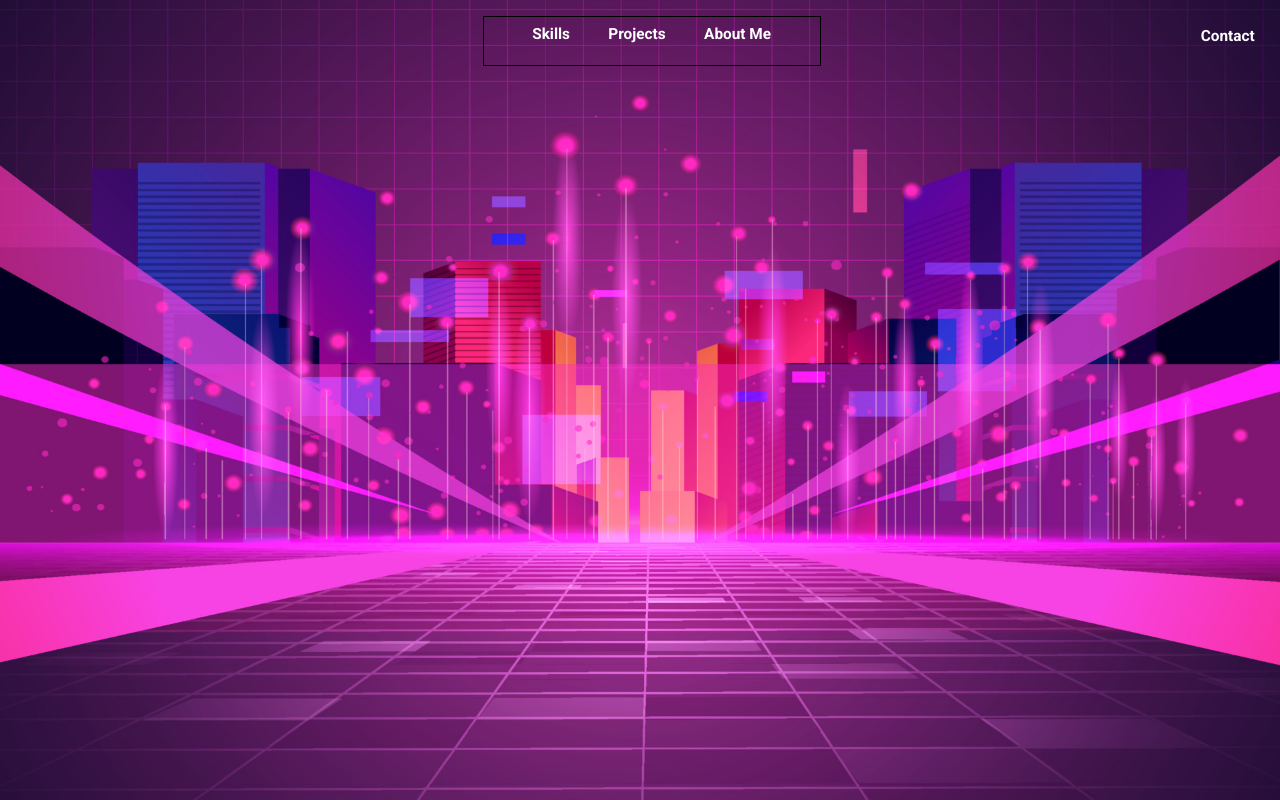
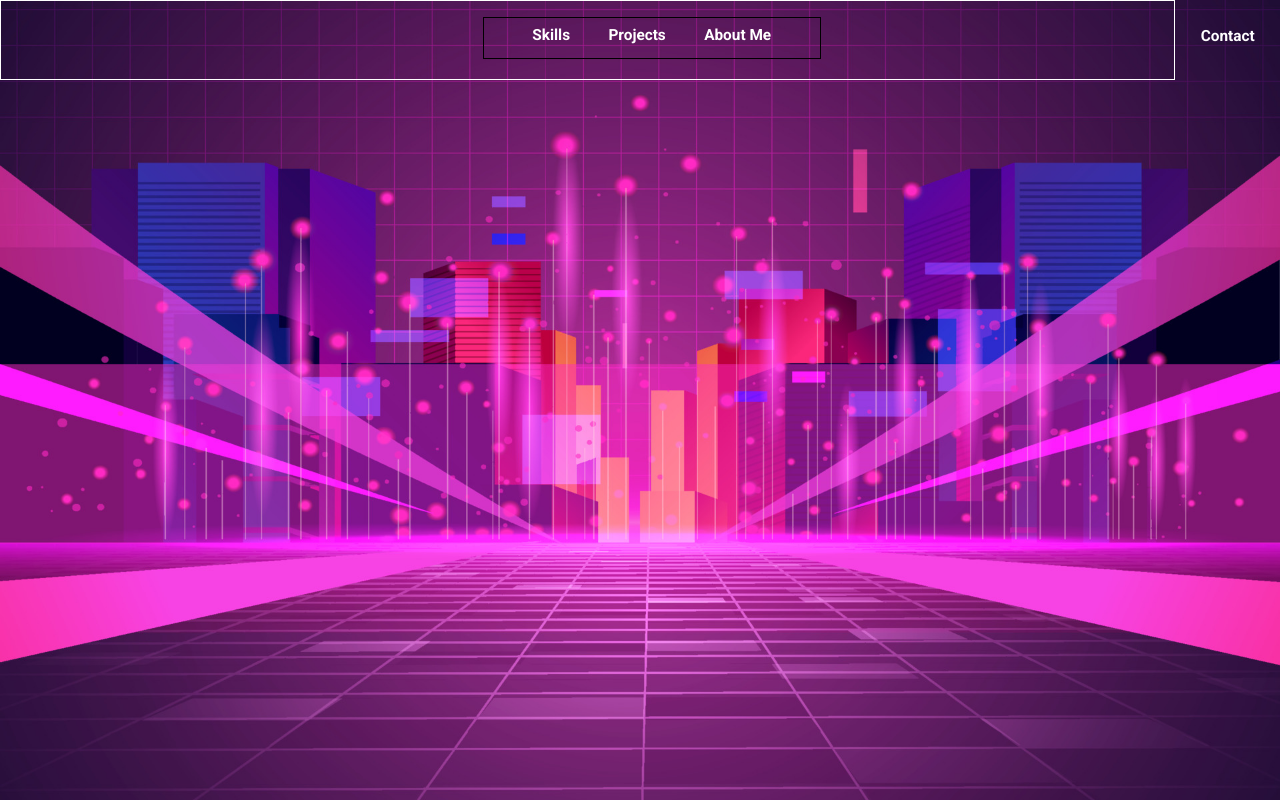
Before and after one commit to igorvargasp/portfolio, a React (Create React App) app: page / in a window 1280 px wide. Built offline with nearby package versions, Linux system fonts and the light colour scheme.

Commit message:
fixing issues

```diff
--- a/src/components/Header/header.css
+++ b/src/components/Header/header.css
@@ -28,9 +28,8 @@
 
 .navbar {
   width: 100%;
-  height: 20%;
+  height: 10vh;
   display: flex;
-  flex-direction: row;
   justify-content: space-between;
 }
 
@@ -40,6 +39,7 @@
   display: flex;
   flex-direction: row;
   justify-content: center;
+  border: 1px solid white;
 }
 
 .navbar-contact {
@@ -60,7 +60,7 @@
   justify-content: center;
   gap: 3vw;
   padding: 1vh;
-  height: 4vh;
+  height: 3vh;
   width: 25vw;
   border: 0.1vh solid black;
   white-space: nowrap;
```
